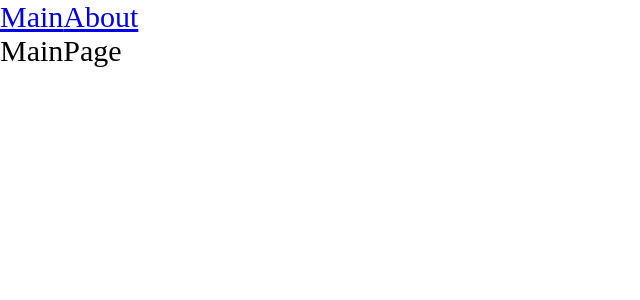
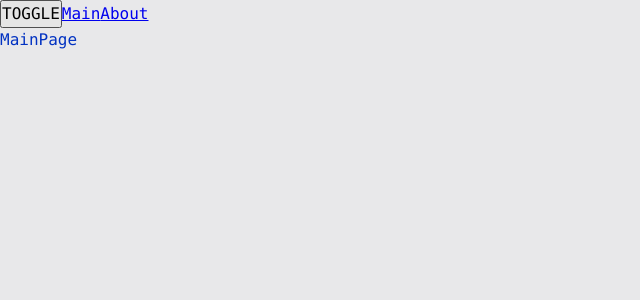
Before and after one commit to soll1992/webpack-react-ts, a React app: page / in a window 1280 px wide. Shown: the top 300 px of the page, without its empty margins (0-640 px from the left). Built offline with nearby package versions, Linux system fonts and the light colour scheme.

Commit message:
feat: add theme, style vars, classNames function

```diff
--- a/src/App.tsx
+++ b/src/App.tsx
@@ -1,14 +1,18 @@
 import { Suspense } from "react";
 import { Link } from "react-router-dom";
 import { Route, Routes } from "react-router-dom";
-import { Counter } from "./components/Counter";
-import "./index.scss";
+import "./styles/index.scss";
 import { AboutPageAsync } from "./pages/AboutPage/AboutPage.async";
 import { MainPageAsync } from "./pages/MainPage/MainPage.async";
+import { useTheme } from "./theme/useTheme";
+import { classNames } from "./helpers/classNames/classNames";
 
 const App = () => {
+    const { theme, toggleTheme } = useTheme()
+
     return (
-        <div className="app">
+        <div className={classNames('app', {}, [theme])}>
+            <button onClick={toggleTheme}>TOGGLE</button>
             <Link to={"/"}>Main</Link>
             <Link to={"/about"}>About</Link>
             <Suspense fallback={<div>Loading...</div>}>
@@ -17,7 +21,6 @@
                         <Route path="/about" element={<AboutPageAsync />} />
                 </Routes>
             </Suspense>
-            {/* <Counter /> */}
         </div>
     );
 };
--- /dev/null
+++ b/src/helpers/classNames/classNames.ts
@@ -0,0 +1,9 @@
+type Mods = Record<string, string | boolean>
+
+export const classNames = (cls: string, mods: Mods, additional: string[]): string => {
+    return [
+        cls,
+        ...additional,
+        ...Object.entries(mods).filter(([_, value]) => Boolean(value)).map(([className]) => className)
+    ].join(' ')
+}
--- a/src/index.scss
+++ /dev/null
@@ -1,9 +0,0 @@
-* {
-    margin: 0;
-    padding: 0;
-    box-sizing: border-box;
-}
-
-.app {
-    font-size: 30px;
-}
--- a/src/index.tsx
+++ b/src/index.tsx
@@ -1,10 +1,13 @@
 import { render } from "react-dom";
 import { BrowserRouter } from "react-router-dom";
 import App from "./App";
+import ThemeProvider from "./theme/themeProvider";
 
 render(
     <BrowserRouter>
-        <App />
+        <ThemeProvider>
+            <App/>
+        </ThemeProvider>
     </BrowserRouter>,
     document.getElementById("root"),
 );
--- /dev/null
+++ b/src/styles/index.scss
@@ -0,0 +1,13 @@
+@import 'variables/global.scss';
+@import 'themes/dark.scss';
+@import 'themes/normal.scss';
+@import 'reset.scss';
+
+.app {
+    font: var(--font-m);
+
+    background: var(--bg-color);
+    color: var(--primary-color);
+
+    min-height: 100vh;
+}
--- /dev/null
+++ b/src/styles/reset.scss
@@ -0,0 +1,13 @@
+* {
+    margin: 0;
+    padding: 0;
+    box-sizing: border-box;
+}
+
+input,
+button,
+textarea,
+select {
+    margin: 0;
+    font: inherit;
+}
--- /dev/null
+++ b/src/styles/themes/dark.scss
@@ -0,0 +1,6 @@
+.app.dark {
+    --bg-color: #090949;
+
+    --primary-color: #049604;
+    --secondary-color: #04ff04;
+}
--- /dev/null
+++ b/src/styles/themes/normal.scss
@@ -0,0 +1,6 @@
+.app.light {
+    --bg-color: #e8e8ea;
+
+    --primary-color: #0232c2;
+    --secondary-color: #0449e0;
+}
--- /dev/null
+++ b/src/styles/variables/global.scss
@@ -0,0 +1,11 @@
+:root {
+    --font-family-main: Consolas, 'Times New Roman', Serif;
+
+    --font-size-m: 16px;
+    --font-line-m: 24px;
+    --font-m: var(--font-size-m)/var(--font-line-m) var(--font-family-main);
+
+    --font-size-l: 24px;
+    --font-line-l: 32px;
+    --font-l: var(--font-size-l)/var(--font-line-l) var(--font-family-main);
+}
--- /dev/null
+++ b/src/theme/ThemeContext.ts
@@ -0,0 +1,15 @@
+import { createContext } from "react";
+
+export enum Theme {
+    LIGHT = 'light',
+    DARK = 'dark',
+}
+
+export interface themeContextProps {
+    theme?: Theme;
+    setTheme?: (theme: Theme) => void;
+}
+
+export const ThemeContext = createContext<themeContextProps>({})
+
+export const LOCAL_STOEAGE_THEME_KEY = 'theme'
--- /dev/null
+++ b/src/theme/ThemeProvider.tsx
@@ -0,0 +1,26 @@
+import React, { FC, useMemo, useState } from "react";
+import { LOCAL_STOEAGE_THEME_KEY, Theme, ThemeContext } from "./ThemeContext";
+
+const defaultTheme = (localStorage.getItem(LOCAL_STOEAGE_THEME_KEY) as Theme) || Theme.LIGHT;
+
+const ThemeProvider: FC = ({children}) => {
+    const [theme, setTheme] = useState<Theme>(defaultTheme);
+
+    const defaultProps = useMemo(
+        () => ({
+            setTheme,
+            theme,
+        }),
+        [theme],
+    );
+
+    return (
+        <ThemeContext.Provider
+            value={defaultProps}
+        >
+            {children}
+        </ThemeContext.Provider>
+    );
+};
+
+export default ThemeProvider;
--- /dev/null
+++ b/src/theme/useTheme.ts
@@ -0,0 +1,22 @@
+import { useContext } from "react";
+import { LOCAL_STOEAGE_THEME_KEY, Theme, ThemeContext } from "./ThemeContext"
+
+interface UseThemeResult {
+    toggleTheme: () => void,
+    theme: Theme,
+}
+
+export const useTheme = () => {
+    const {theme, setTheme} = useContext(ThemeContext)
+
+    const toggleTheme = () => {
+        const newTheme = theme === Theme.LIGHT ? Theme.DARK : Theme.LIGHT
+        setTheme(newTheme);
+        localStorage.setItem(LOCAL_STOEAGE_THEME_KEY, newTheme)
+    };
+
+    return {
+        theme,
+        toggleTheme,
+    }
+}
```
